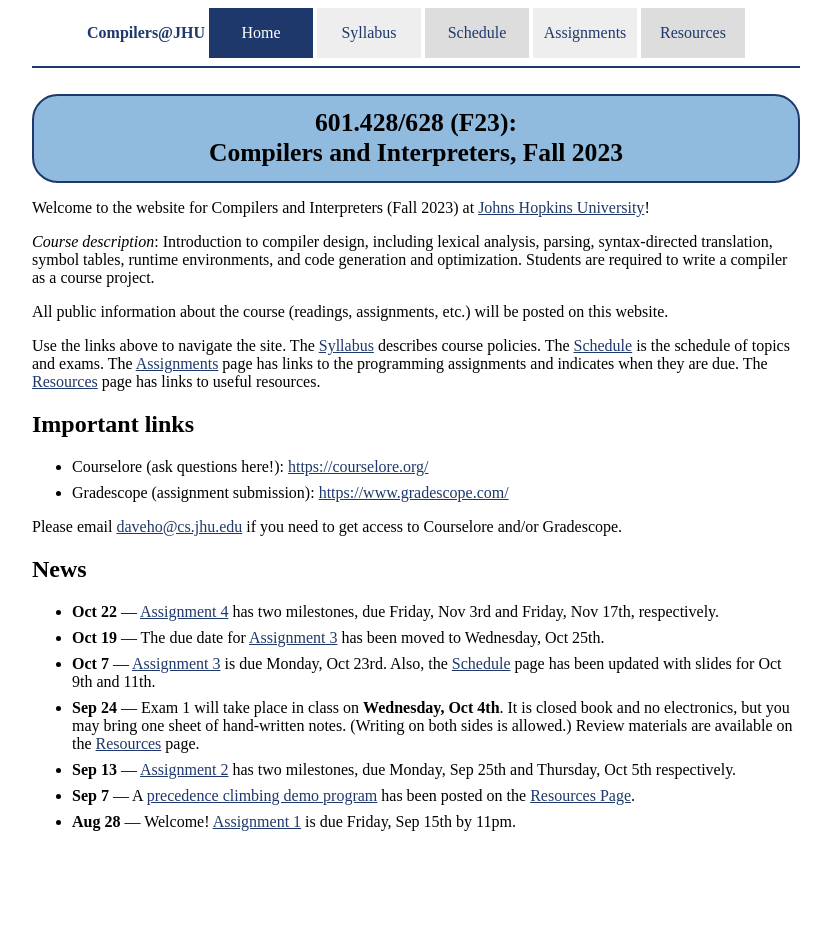
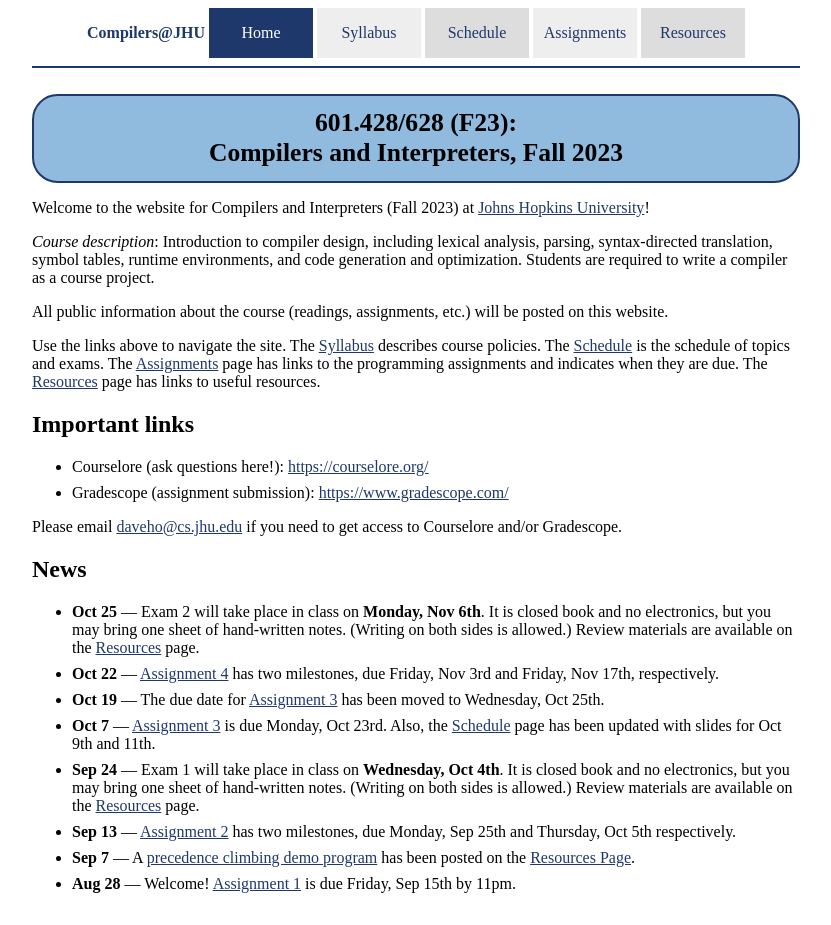
Before and after one commit to jhucompilers/fall2023, a Jekyll site: the page built from index.md, in a window 1280 px wide. Shown: the whole page, without its empty margins (224-1055 px from the left). Built offline with Jekyll 4.4.1, drawn with Linux system fonts in a browser that asks for light colours; before the commit the page ends 900 px from its top, so only the background shows below that.

Commit message:
exam 2 and review materials

```diff
--- a/index.md
+++ b/index.md
@@ -31,6 +31,10 @@ and/or Gradescope.
 
 ## News
 
+* **Oct 25** — Exam 2 will take place in class on **Monday, Nov 6th**.
+  It is closed book and no electronics, but you may bring one sheet of
+  hand-written notes. (Writing on both sides is allowed.)
+  Review materials are available on the [Resources](resources.html) page.
 * **Oct 22** — [Assignment 4](assign/assign04.html) has two milestones,
   due Friday, Nov 3rd and Friday, Nov 17th, respectively.
 * **Oct 19** — The due date for [Assignment 3](assign/assign03.html)
```
Also changed, not shown: resources.md (+7 -2 lines).
